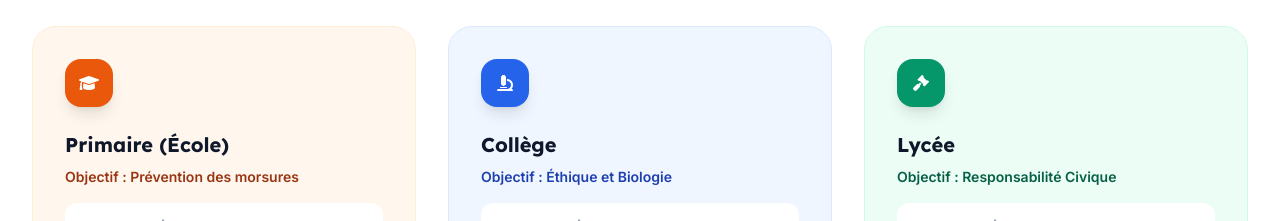
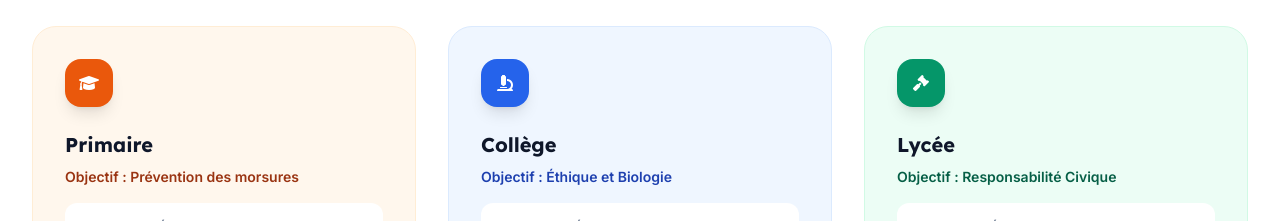
Before and after one commit to Hyperstatic84/DogSapiens, a plain HTML site: page index.html in a window 1280 px wide. Shown: the part 900-1121 px from the top of the page. Drawn offline with nearby package versions, Linux system fonts and the light colour scheme.

Commit message:
Update index.html

```diff
--- a/index.html
+++ b/index.html
@@ -85,7 +85,7 @@
                 <div class="w-12 h-12 bg-orange-600 text-white rounded-2xl flex items-center justify-center mb-6 shadow-lg">
                     <i class="fas fa-graduation-cap"></i>
                 </div>
-                <h3 class="text-xl font-bold text-slate-900 mb-2">Primaire (École)</h3>
+                <h3 class="text-xl font-bold text-slate-900 mb-2">Primaire</h3>
                 <p class="text-orange-800 font-semibold text-sm mb-4">Objectif : Prévention des morsures</p>
                 <div class="bg-white p-4 rounded-xl mb-4">
                     <p class="text-xs text-slate-500 uppercase font-bold mb-1">Concept Clé</p>
```
